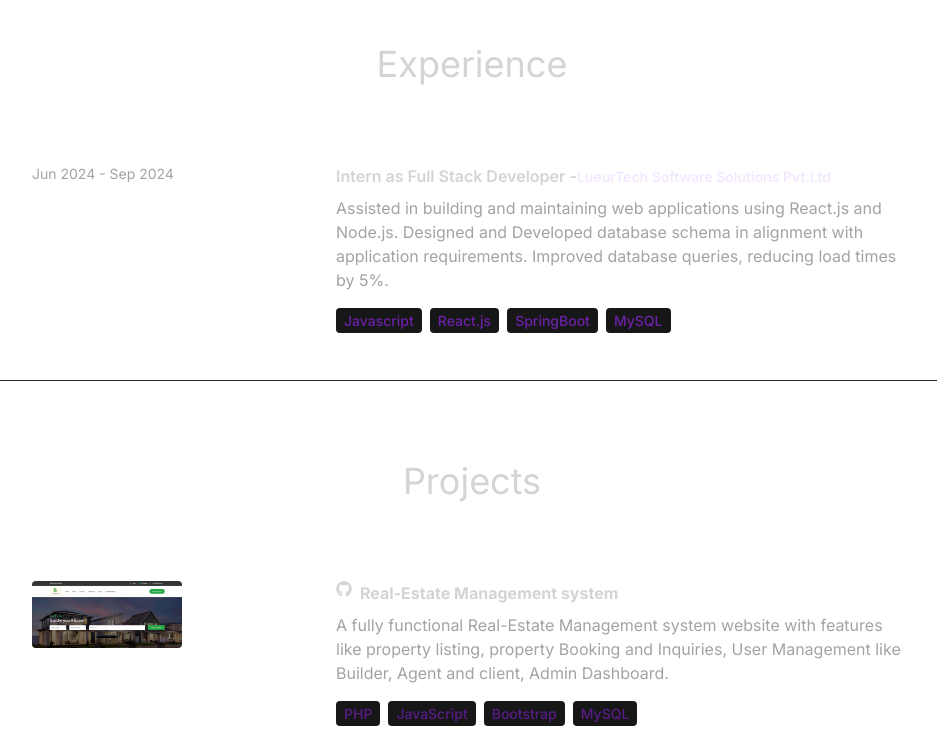
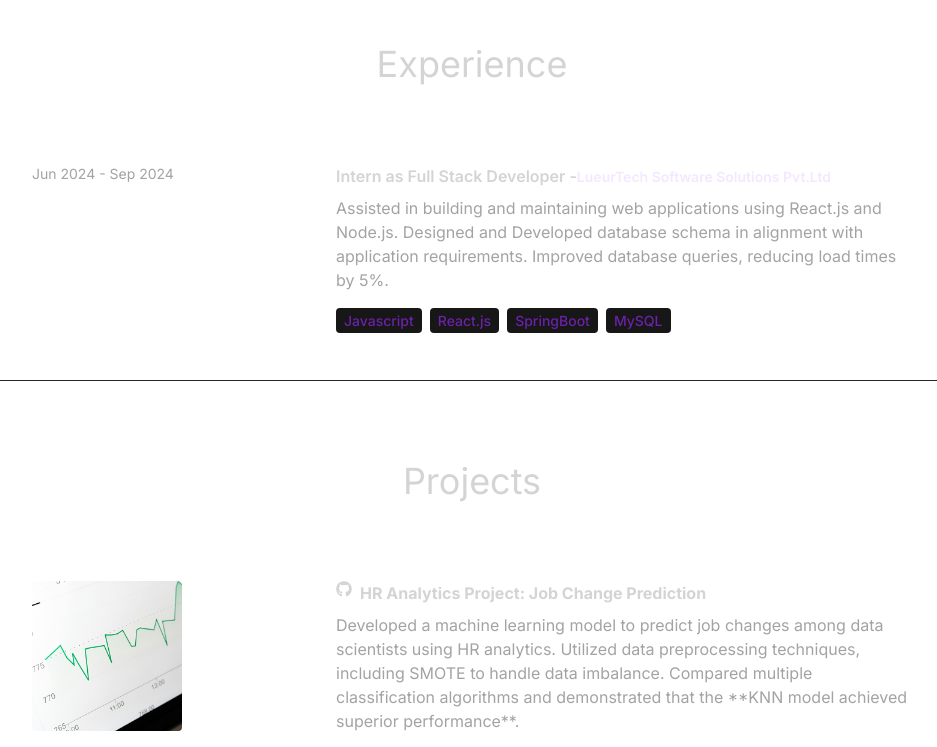
Before and after one commit to Afreed007/portfolio-mohammedafreedpasha, a React (Vite) app: page / in a window 1280 px wide. Shown: the part 3148-3895 px from the top of the page, without its empty margins (168-1105 px from the left). Built offline with nearby package versions, Linux system fonts and the light colour scheme.

Commit message:
added projects

```diff
--- a/src/constants/index.js
+++ b/src/constants/index.js
@@ -39,12 +39,11 @@ export const EXPERIENCES = [
 
 export const PROJECTS = [
   {
-    title: "Real-Estate Management system",
-    image: project1,
+    title: "HR Analytics Project: Job Change Prediction",
+    image: project4,
     description:
-      "A fully functional Real-Estate Management system website with features like property listing, property Booking and Inquiries, User Management like Builder, Agent and client, Admin Dashboard.",
-    technologies: ["PHP", "JavaScript", "Bootstrap", "MySQL"],
-    url: "https://github.com/Afreed007/Realestate-BlockfernsReality.git" ,
+      "Developed a machine learning model to predict job changes among data scientists using HR analytics. Utilized data preprocessing techniques, including SMOTE to handle data imbalance. Compared multiple classification algorithms and demonstrated that the **KNN model achieved superior performance**.",
+    technologies: ["Python", "scikit-learn", "Pandas", "NumPy"],
   },
   {
     title: "Hoo Bank (Banking Website)",
@@ -55,21 +54,15 @@ export const PROJECTS = [
     url: "https://github.com/Afreed007/static-banking-site.git" ,
   },
   {
-    title: "Portfolio Website",
-    image: project3,
+    title: "Real-Estate Management system",
+    image: project1,
     description:
-      "A personal portfolio website showcasing projects, skills, and contact information.",
-    technologies: ["HTML", "JavaSript", "React", "tailwind","Framer-Motion"],
-    url: "https://github.com/Afreed007/react-portfolio.git" ,
+      "A fully functional Real-Estate Management system website with features like property listing, property Booking and Inquiries, User Management like Builder, Agent and client, Admin Dashboard.",
+    technologies: ["PHP", "JavaScript", "Bootstrap", "MySQL"],
+    url: "https://github.com/Afreed007/Realestate-BlockfernsReality.git" ,
+  },
 
-  },
-  {
-    title: "HR Analytics Project: Job Change Prediction",
-    image: project4,
-    description:
-      "Developed a machine learning model to predict job changes among data scientists using HR analytics. Utilized data preprocessing techniques, including SMOTE to handle data imbalance. Compared multiple classification algorithms and demonstrated that the **KNN model achieved superior performance**.",
-    technologies: ["Python", "scikit-learn", "Pandas", "NumPy"],
-  },
+
 ];
 
 export const CONTACT = {
```
